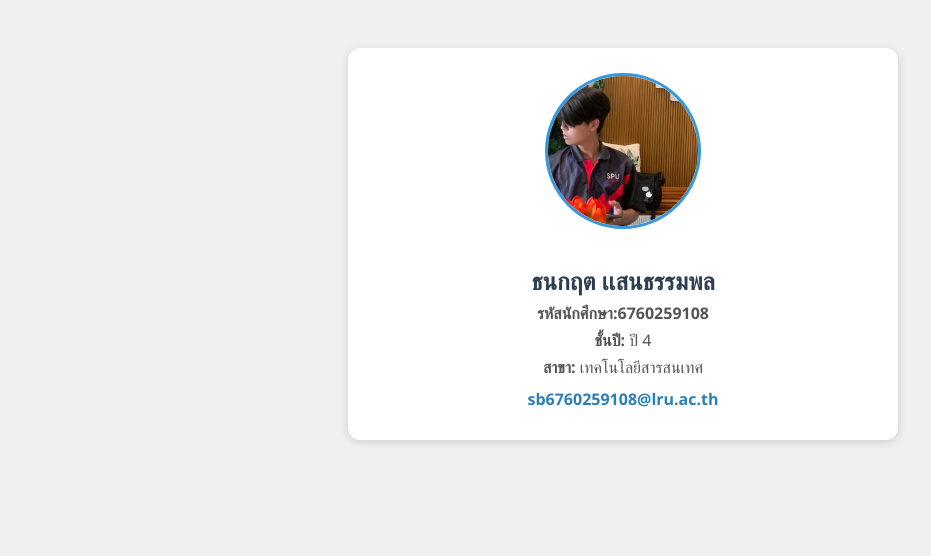
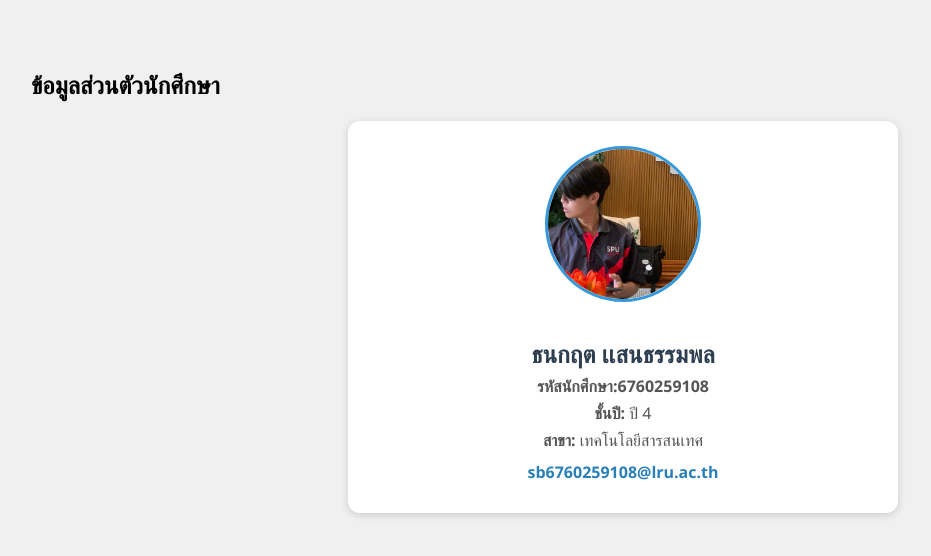
Before and after one commit to Thanakit02/mysite, a plain HTML site: page index.html in a window 1280 px wide. Shown: the whole page, without its empty margins (17-948 px from the left). Drawn offline with Linux system fonts and the light colour scheme.

Commit message:
Update index.html

```diff
--- a/index.html
+++ b/index.html
@@ -1,6 +1,7 @@
 <!DOCTYPE html>
 <html lang="th">
 <head>
+   <h2>ข้อมูลส่วนตัวนักศึกษา</h2>
   <meta charset="UTF-8">
   <meta name="viewport" content="width=device-width, initial-scale=1.0">
   <title>ข้อมูลส่วนตัวนักศึกษา</title>
```
